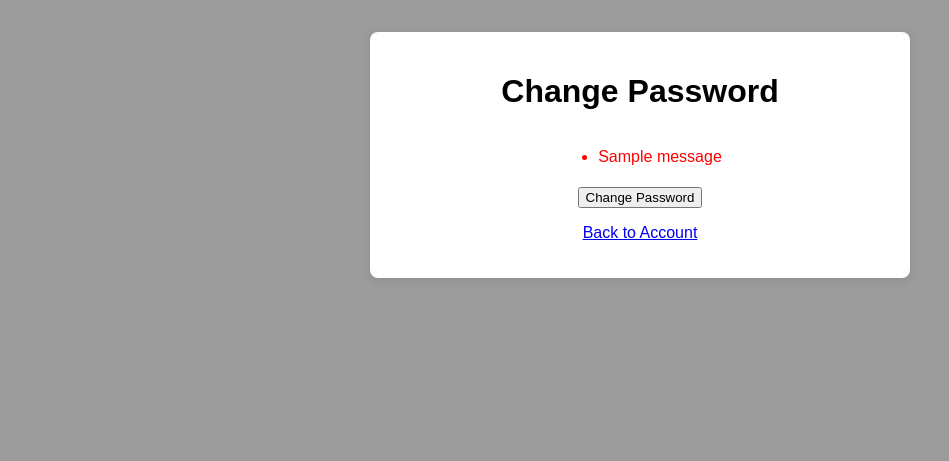
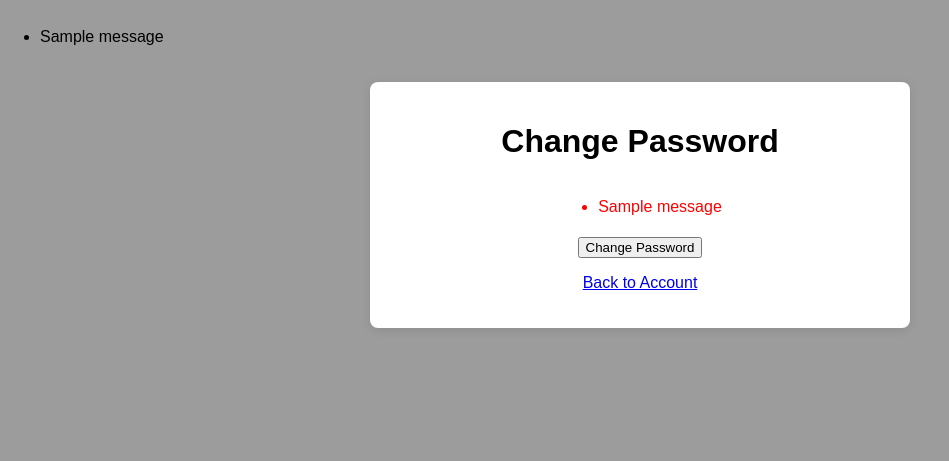
Before and after one commit to nicholasoharrison/my_pass_term_project, a Django app: template MyPassApplication/templates/change_password.html in a window 1280 px wide. Shown: the part 48-509 px from the top of the page, without its empty margins (0-949 px from the left). Run offline with Django 5.2, Linux system fonts and the light colour scheme; the template is opened without the code that fills it, so the values that code supplies are empty; tables that the repository leaves empty hold one stand-in row (values such as "Sample post"); one stand-in notice (Sample message) is shown.

Commit message:
polished: added success message for generating password

```diff
--- a/MyPassApplication/templates/base.html
+++ b/MyPassApplication/templates/base.html
@@ -17,6 +17,15 @@
             </ul>
         </nav>
     </header>
+    {% if messages %}
+        <div class="messages">
+            <ul>
+                {% for message in messages %}
+                    <li class="{{ message.tags }}">{{ message }}</li>
+                {% endfor %}
+            </ul>
+        </div>
+    {% endif %}
 
     <main>
         {% block content %}{% endblock %}
```
Also changed, not shown: MyPassApplication/views.py (+4 -3 lines).
